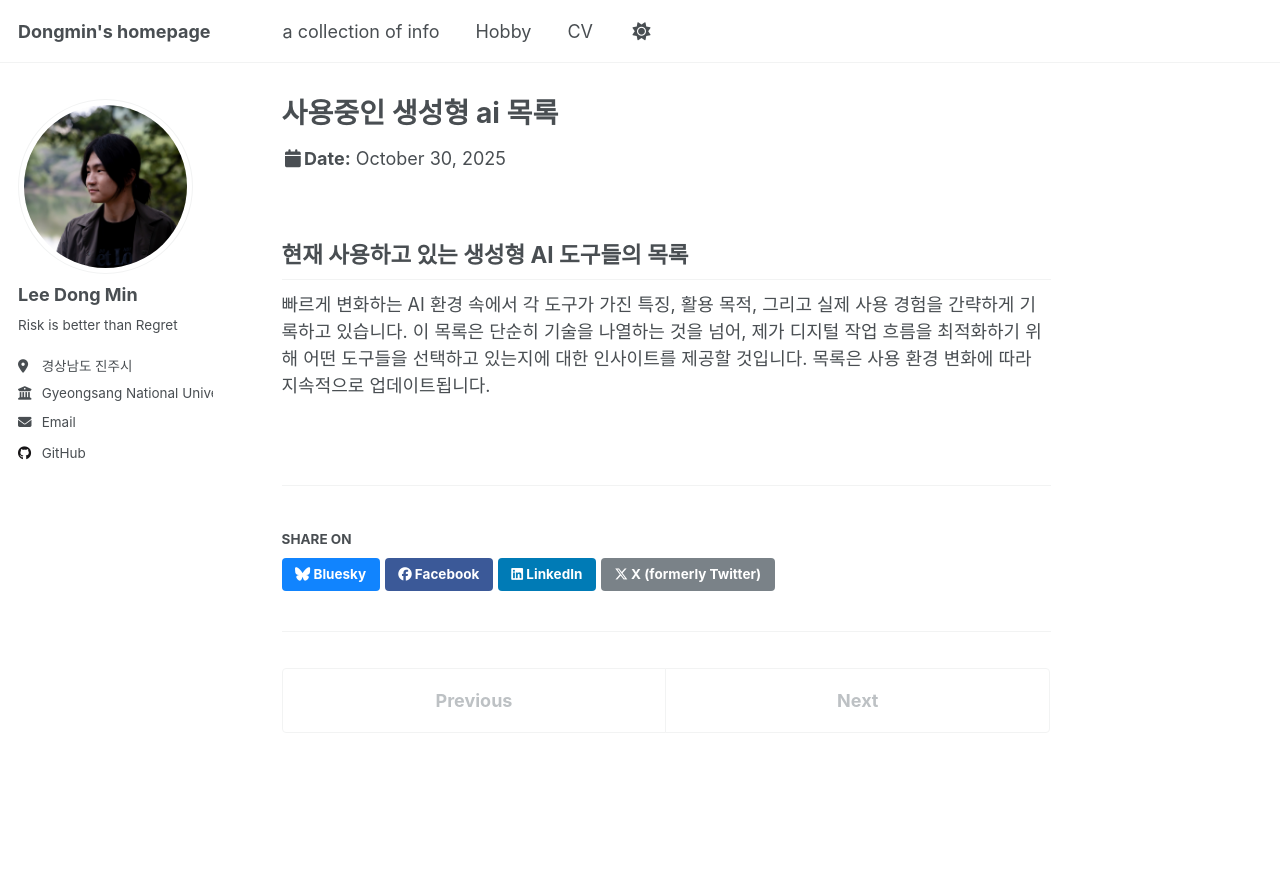
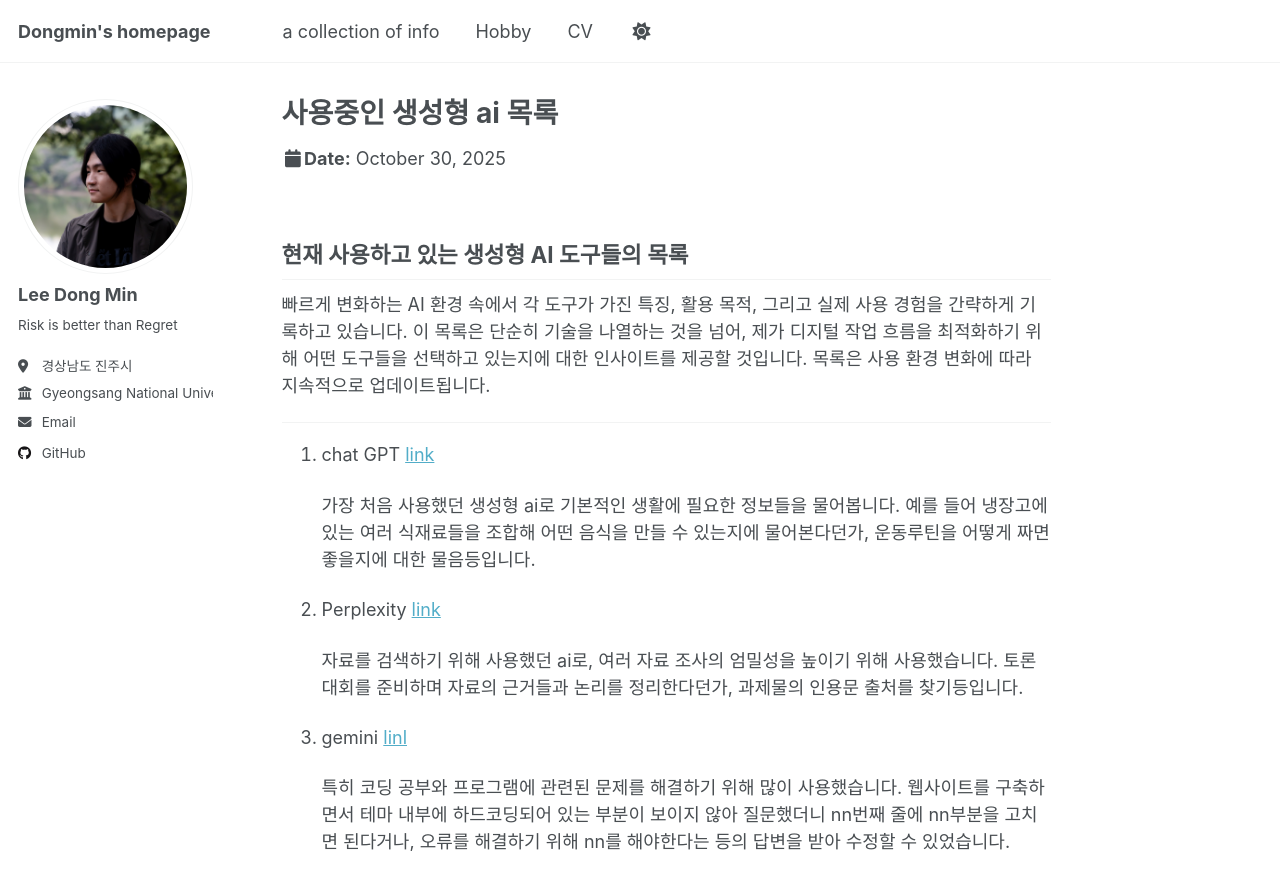
Before and after one commit to leerowa/leerowa.github.io, a Jekyll site: the page built from _info/used_ai.md, in a window 1280 px wide and 900 px high. Shown: the top 890 px of the window. Built offline with Jekyll 4.4.1, drawn with Linux system fonts in a browser that asks for light colours; a script that is not in the unit is left out.

Commit message:
Update used_ai.md

```diff
--- a/_info/used_ai.md
+++ b/_info/used_ai.md
@@ -14,3 +14,22 @@ date: 2025-10-30
 빠르게 변화하는 AI 환경 속에서 각 도구가 가진 특징, 활용 목적, 그리고 실제 사용 경험을 간략하게 기록하고 있습니다.
 이 목록은 단순히 기술을 나열하는 것을 넘어, 제가 디지털 작업 흐름을 최적화하기 위해 어떤 도구들을 선택하고 있는지에 대한 인사이트를 제공할 것입니다.
 목록은 사용 환경 변화에 따라 지속적으로 업데이트됩니다.
+<hr>
+
+1. chat GPT [link](https://chatgpt.com/)
+
+
+   가장 처음 사용했던 생성형 ai로 기본적인 생활에 필요한 정보들을 물어봅니다.
+   예를 들어 냉장고에 있는 여러 식재료들을 조합해 어떤 음식을 만들 수 있는지에 물어본다던가, 운동루틴을 어떻게 짜면 좋을지에 대한 물음등입니다.
+
+2. Perplexity [link](https://www.perplexity.ai/)
+
+
+   자료를 검색하기 위해 사용했던 ai로, 여러 자료 조사의 엄밀성을 높이기 위해 사용했습니다.
+   토론대회를 준비하며 자료의 근거들과 논리를 정리한다던가, 과제물의 인용문 출처를 찾기등입니다.
+
+3. gemini [linl](https://gemini.google.com/)
+
+
+   특히 코딩 공부와 프로그램에 관련된 문제를 해결하기 위해 많이 사용했습니다.
+   웹사이트를 구축하면서 테마 내부에 하드코딩되어 있는 부분이 보이지 않아 질문했더니 nn번째 줄에 nn부분을 고치면 된다거나, 오류를 해결하기 위해 nn를 해야한다는 등의 답변을 받아 수정할 수 있었습니다.
```
